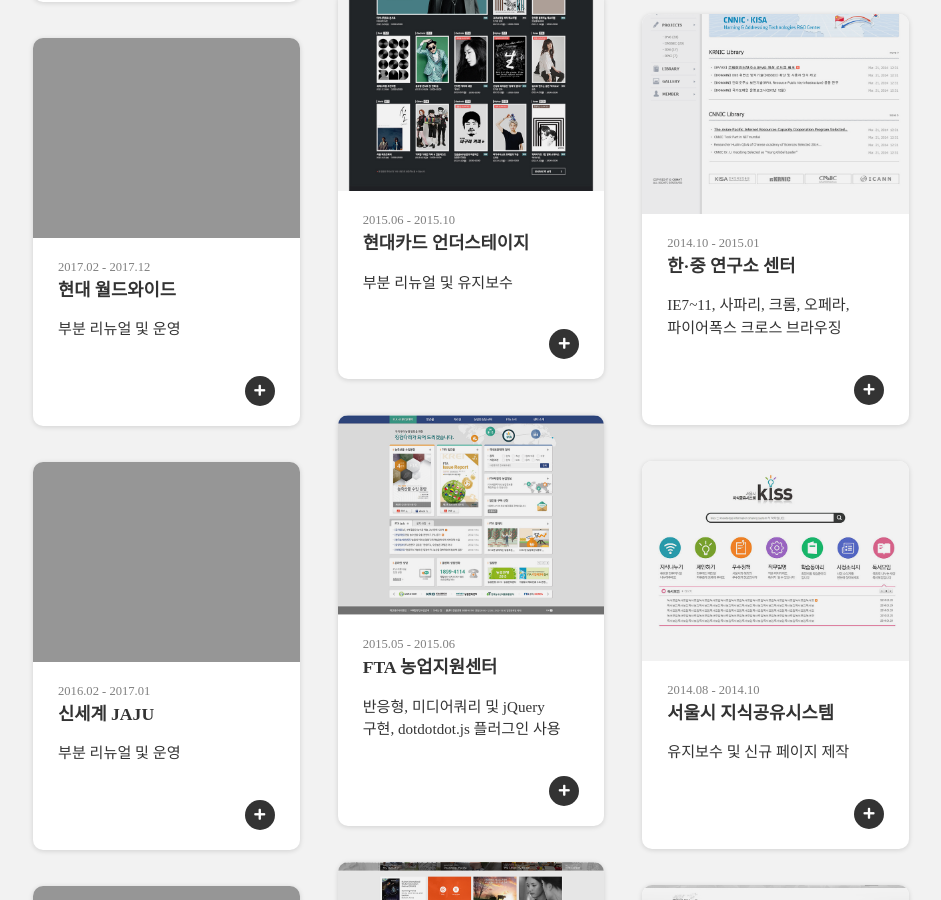
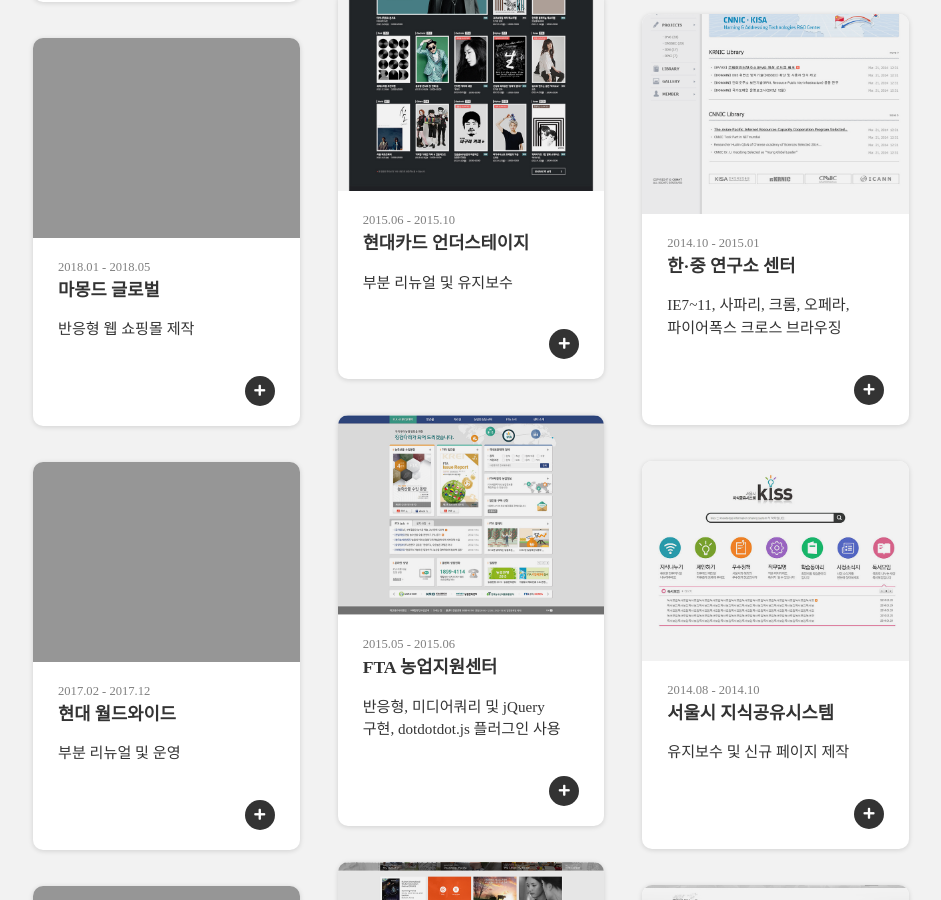
Before and after one commit to JeongrakChoi/JeongrakChoi.github.io, a Jekyll site: the page built from portfolio.html, in a window 1280 px wide and 900 px high, scrolled down 1426 px. Shown: the whole window, without its empty margins (169-1110 px from the left). Built offline with Jekyll 4.4.1, drawn with Linux system fonts in a browser that asks for light colours; nearby versions of some CDN libraries; some web fonts are replaced.

Commit message:
Update projects.yml

```diff
--- a/_data/projects.yml
+++ b/_data/projects.yml
@@ -26,6 +26,17 @@
             <li>OG Tag 추가</li>
             <li>profile 이미지 효과</li>
             <li>gem 배포</li>
+
+- project :
+    print : True # If 'False' is selected, it will not be displayed in 'home.html > aside > .proj-content'.
+    modal : True # If 'True' is selected, modal can open in 'portfolio.html'.
+    url : # Full URL
+    image : "mamonde01.png" # path: assets/project/
+    date : 2018.01 - 2018.05
+    title : 마몽드 글로벌
+    summary : 퍼블리싱(Responsive Web)
+    description : 반응형 웹 쇼핑몰 제작
+
 
 - project :
     print : True # If 'False' is selected, it will not be displayed in 'home.html > aside > .proj-content'.
```
